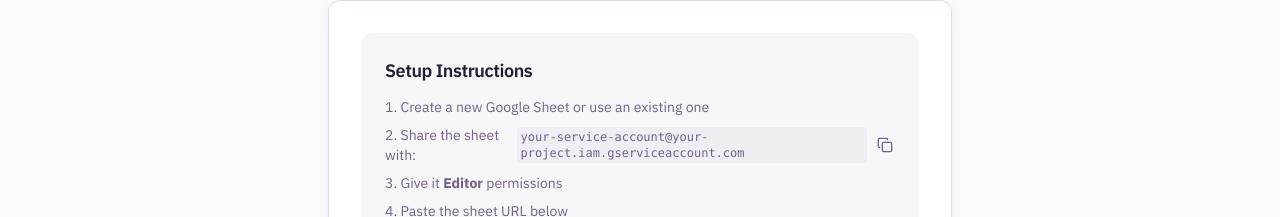
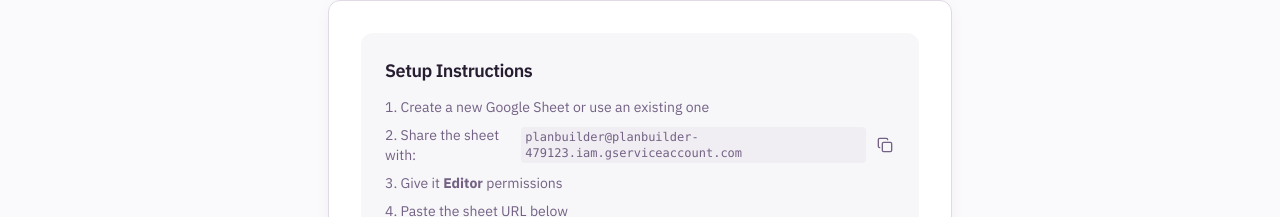
Before and after one commit to rommilatld/sheet-conjoint-lab, a React (Vite) app: page /start in a window 1280 px wide. Shown: the part 192-409 px from the top of the page. Built offline with nearby package versions, Linux system fonts and the light colour scheme; the HTML template or start-up script is replaced by a standard one.

Commit message:
Code edited in Lovable Code Editor
Edited UI in Lovable

```diff
--- a/src/pages/StartProject.tsx
+++ b/src/pages/StartProject.tsx
@@ -22,7 +22,7 @@ const StartProject = () => {
   // update this email to match YOUR service account email from Google Cloud.
   // This should be the same email you configured in GOOGLE_SERVICE_ACCOUNT_EMAIL secret.
   // See SETUP.md for detailed instructions.
-  const serviceAccountEmail = "your-service-account@your-project.iam.gserviceaccount.com";
+  const serviceAccountEmail = "planbuilder@planbuilder-479123.iam.gserviceaccount.com";
 
   const handleCreateProject = async () => {
     setError("");
```
